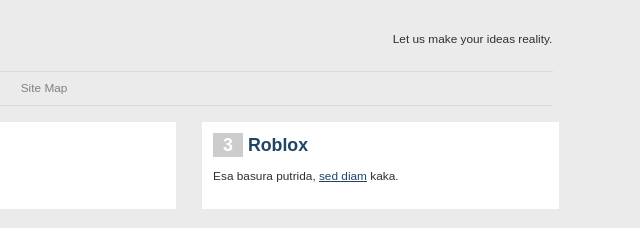
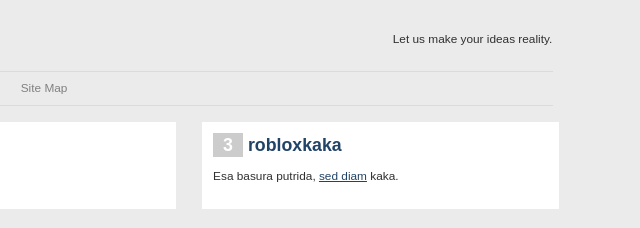
Before and after one commit to Eldemian40/RepoPruebas, a plain HTML site: page index.html in a window 1280 px wide. Shown: the top 228 px of the page, 640-1280 px from the left. Drawn offline with Linux system fonts and the light colour scheme.

Commit message:
Commit en otra rama

```diff
--- a/index.html
+++ b/index.html
@@ -37,7 +37,7 @@
 		</div>
 
 		<div class="column">
-			<h1><span class="number">3</span> Roblox</h1>
+			<h1><span class="number">3</span> robloxkaka</h1>
 			<p>Esa basura putrida, <a href="#">sed diam</a> kaka.</p>
 		</div>
 
```
